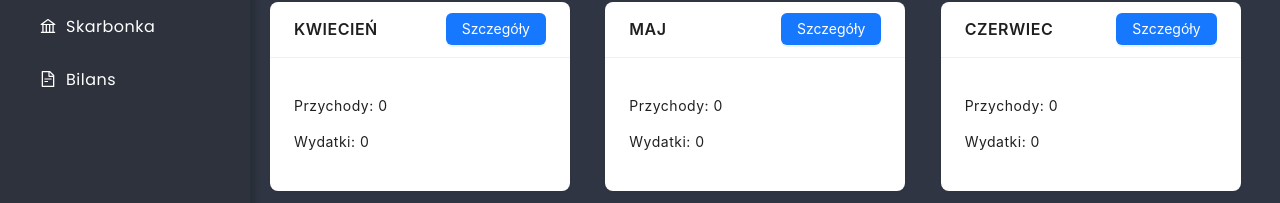
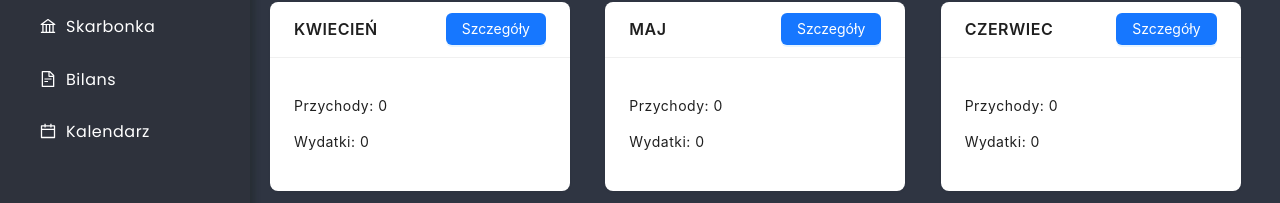
Before and after one commit to Kris87M/home-funds, a React (Create React App) app: page /month-selector in a window 1280 px wide. Shown: the part 289-492 px from the top of the page. Built offline with nearby package versions, Linux system fonts and the light colour scheme; data requests are answered from the project's data file; what chartjs-plugin-datalabels would draw is missing.

Commit message:
Add calendar to sidebar

```diff
--- a/src/layout/Sidebar/Sidebar.config.js
+++ b/src/layout/Sidebar/Sidebar.config.js
@@ -1,4 +1,4 @@
-import { HomeOutlined, MoneyCollectOutlined, FileTextOutlined, DollarCircleOutlined, CreditCardOutlined, BankOutlined } from '@ant-design/icons';
+import { HomeOutlined, MoneyCollectOutlined, FileTextOutlined, DollarCircleOutlined, CreditCardOutlined, BankOutlined, CalendarOutlined } from '@ant-design/icons';
 
 export const sidebarConfig = [
   {
@@ -31,4 +31,9 @@ export const sidebarConfig = [
     path: "/balance-sheet",
     icon: <FileTextOutlined />,
   },
+  {
+    title: "Kalendarz",
+    path: "/month-selector",
+    icon: <CalendarOutlined />,
+  },
 ];
```
